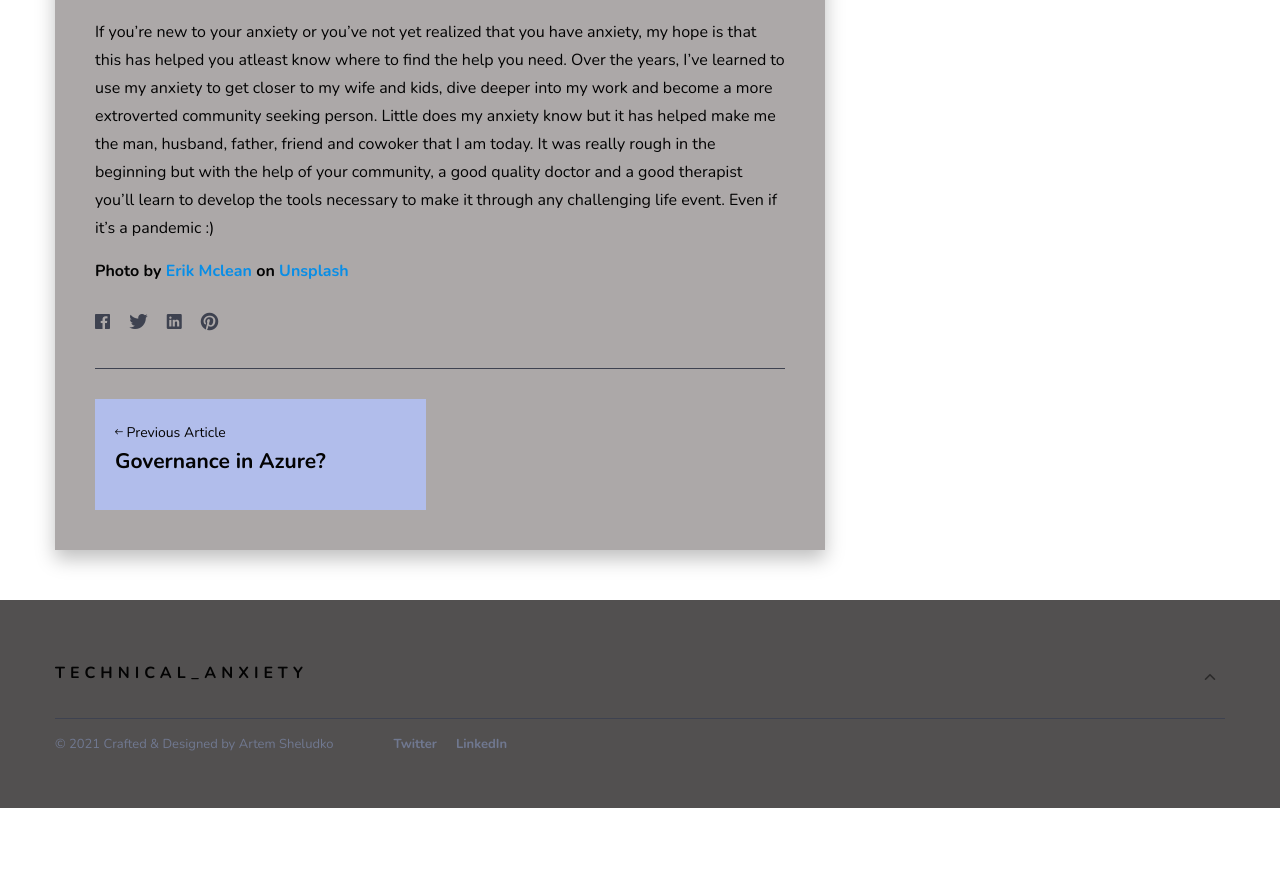
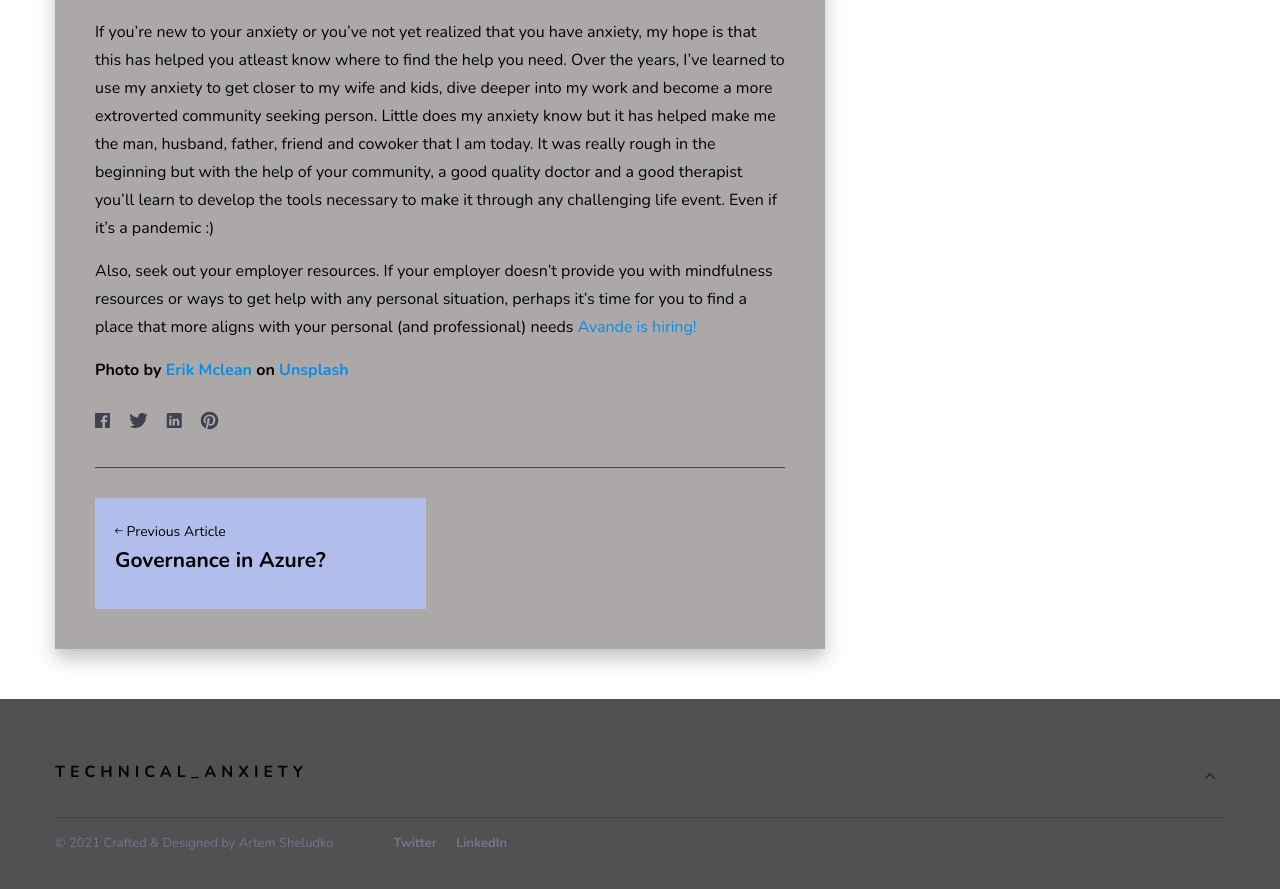
Before and after one commit to technicalanxiety/technicalanxiety.github.io, a Jekyll site: the page built from _posts/2021-6-09-pandemic-recovery.md, in a window 1280 px wide and 900 px high, scrolled down 3338 px. Shown: the top 889 px of the window. Built offline with Jekyll 4.4.1, drawn with Linux system fonts in a browser that asks for light colours; nearby versions of some CDN libraries; comment, search, counter and statistics services are not loaded; before the commit the page ends 4146 px from its top, so only the background shows below that.

Commit message:
updated pandemic post

```diff
--- a/_posts/2021-6-09-pandemic-recovery.md
+++ b/_posts/2021-6-09-pandemic-recovery.md
@@ -51,5 +51,7 @@ There are endless sources out there for help and understanding. These will just
 {: .text-center}
 If you're new to your anxiety or you've not yet realized that you have anxiety, my hope is that this has helped you atleast know where to find the help you need. Over the years, I've learned to use my anxiety to get closer to my wife and kids, dive deeper into my work and become a more extroverted community seeking person. Little does my anxiety know but it has helped make me the man, husband, father, friend and cowoker that I am today. It was really rough in the beginning but with the help of your community, a good quality doctor and a good therapist you'll learn to develop the tools necessary to make it through any challenging life event. Even if it's a pandemic :)
 
+Also, seek out your employer resources. If your employer doesn't provide you with mindfulness resources or ways to get help with any personal situation, perhaps it's time for you to find a place that more aligns with your personal (and professional) needs [Avande is hiring!](https://www.avanade.com/en-us/career/life-at-avanade)
+
 
 **Photo by [Erik Mclean](https://unsplash.com/@introspectivedsgn) on [Unsplash](https://unsplash.com/photos/tQ5QE587veU)**
```
